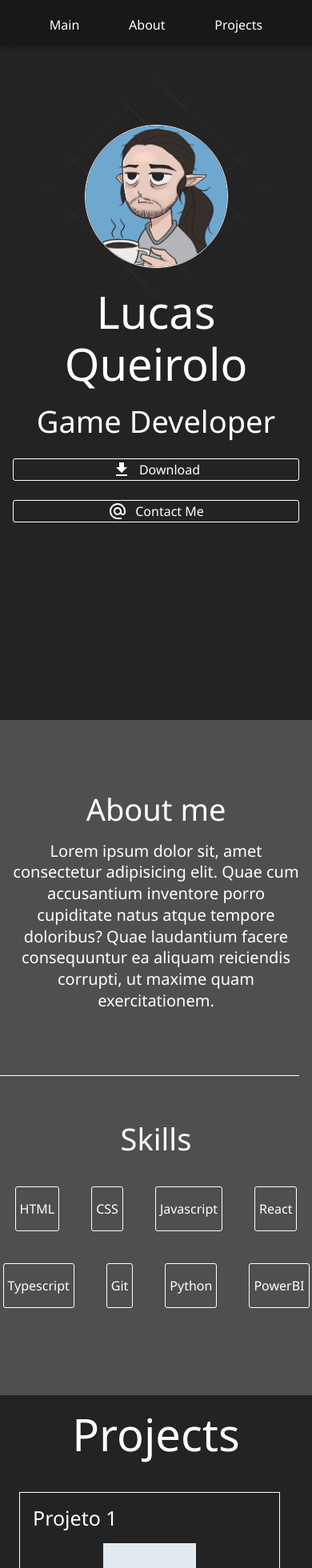
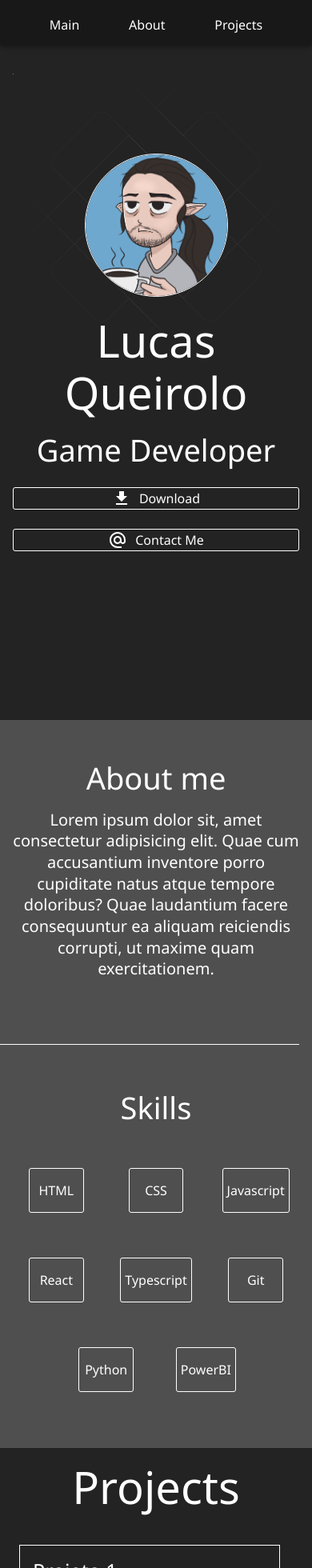
Before and after one commit to Luxxdev/portifolio, a React (Vite) app: page / in a window 390 px wide. Shown: the top 1960 px of the page at 80% size. Built offline with nearby package versions, Linux system fonts and the light colour scheme.

Commit message:
mobile changes

```diff
--- a/src/components/Footer/Footer.tsx
+++ b/src/components/Footer/Footer.tsx
@@ -25,12 +25,12 @@ const Footer = () => {
       <StyledFooter id="footer">
         <Container>
           <Grid container display={'flex'} alignItems={'center'} justifyContent={'center'} textAlign={'center'} pb={2}>
-            <Grid item xs={12} md={4}>
+            <Grid item xs={4} md={4}>
               <StyledLink href="https://www.linkedin.com/in/lucasqueirolo/" target="_blank" rel="noopener noreferrer">
                 <LinkedInIcon />
               </StyledLink>
             </Grid>
-            <Grid item xs={12} md={4}>
+            <Grid item xs={4} md={4}>
               <StyledLink href="https://github.com/Luxxdev" target="_blank" rel="noopener noreferrer">
                 <GitHubIcon />
               </StyledLink>
--- a/src/pages/Home/sections/About/About.tsx
+++ b/src/pages/Home/sections/About/About.tsx
@@ -3,15 +3,23 @@ import SkillsButton from '../../../../components/SkillsButton/SkillsButton'
 const About = () => {
   const StyledAbout = styled('div')(({ theme }) => ({
     backgroundColor: theme.palette.primary.light,
+    display: 'flex',
+    [theme.breakpoints.up('xs')]: {
+      alignItems: 'flex-start',
+      paddingBottom: '50px',
+      paddingTop: '50px',
+    },
+    [theme.breakpoints.up('md')]: {
       height: '100vh',
-    display: 'flex',
       alignItems: 'center',
+      paddingTop: '0',
+    },
   }))
   return (
     <>
       <StyledAbout id="about">
         <Container maxWidth="lg">
-          <Grid container spacing={2}>
+          <Grid container spacing={2} justifyContent={'center'}>
             <Grid item xs={12} md={12} borderBottom={1} borderColor="primary.contrastText" paddingBottom={10}>
               <Typography color="primary.contrastText" variant="h2" textAlign="center" pb={2}>
                 About me
@@ -25,34 +33,46 @@ const About = () => {
               <Typography color="primary.contrastText" variant="h2" textAlign="center" pb={2}>
                 Skills
               </Typography>
-              <Grid item xs={12} md={12} display="flex" justifyContent="center">
+            </Grid>
+            <Grid item xs={4} md={3} display="flex" justifyContent="center">
               <SkillsButton>
                 <Typography>HTML</Typography>
               </SkillsButton>
+            </Grid>
+            <Grid item xs={4} md={3} display="flex" justifyContent="center">
               <SkillsButton>
                 <Typography>CSS</Typography>
               </SkillsButton>
+            </Grid>
+            <Grid item xs={4} md={3} display="flex" justifyContent="center">
               <SkillsButton>
                 <Typography>Javascript</Typography>
               </SkillsButton>
+            </Grid>
+            <Grid item xs={4} md={3} display="flex" justifyContent="center">
               <SkillsButton>
                 <Typography>React</Typography>
               </SkillsButton>
             </Grid>
-              <Grid item xs={12} md={12} display="flex" justifyContent="center">
+            <Grid item xs={4} md={3} display="flex" justifyContent="center">
               <SkillsButton>
                 <Typography>Typescript</Typography>
               </SkillsButton>
+            </Grid>
+            <Grid item xs={4} md={3} display="flex" justifyContent="center">
               <SkillsButton>
                 <Typography>Git</Typography>
               </SkillsButton>
+            </Grid>
+            <Grid item xs={4} md={3} display="flex" justifyContent="center">
               <SkillsButton>
                 <Typography>Python</Typography>
               </SkillsButton>
+            </Grid>
+            <Grid item xs={4} md={3} display="flex" justifyContent="center">
               <SkillsButton>
                 <Typography>PowerBI</Typography>
               </SkillsButton>
-              </Grid>
             </Grid>
           </Grid>
         </Container>
--- a/src/pages/Home/sections/Hero/Hero.tsx
+++ b/src/pages/Home/sections/Hero/Hero.tsx
@@ -10,14 +10,14 @@ import resume from '../../../../assets/images/LucasQueiroloResume.pdf'
 const Hero = () => {
   const StyledHero = styled('div')(({}) => ({
     backgroundColor: theme.palette.primary.main,
+    display: 'flex',
     height: '100vh',
-    display: 'flex',
+    alignItems: 'center',
     [theme.breakpoints.up('xs')]: {
-      alignItems: 'flex-start',
-      paddingTop: '100px',
+      paddingBottom: '75px',
+      paddingTop: '-75px',
     },
     [theme.breakpoints.up('md')]: {
-      alignItems: 'center',
       paddingTop: '0',
     },
   }))
```
Lines whose indentation alone changed are shown as unchanged.
